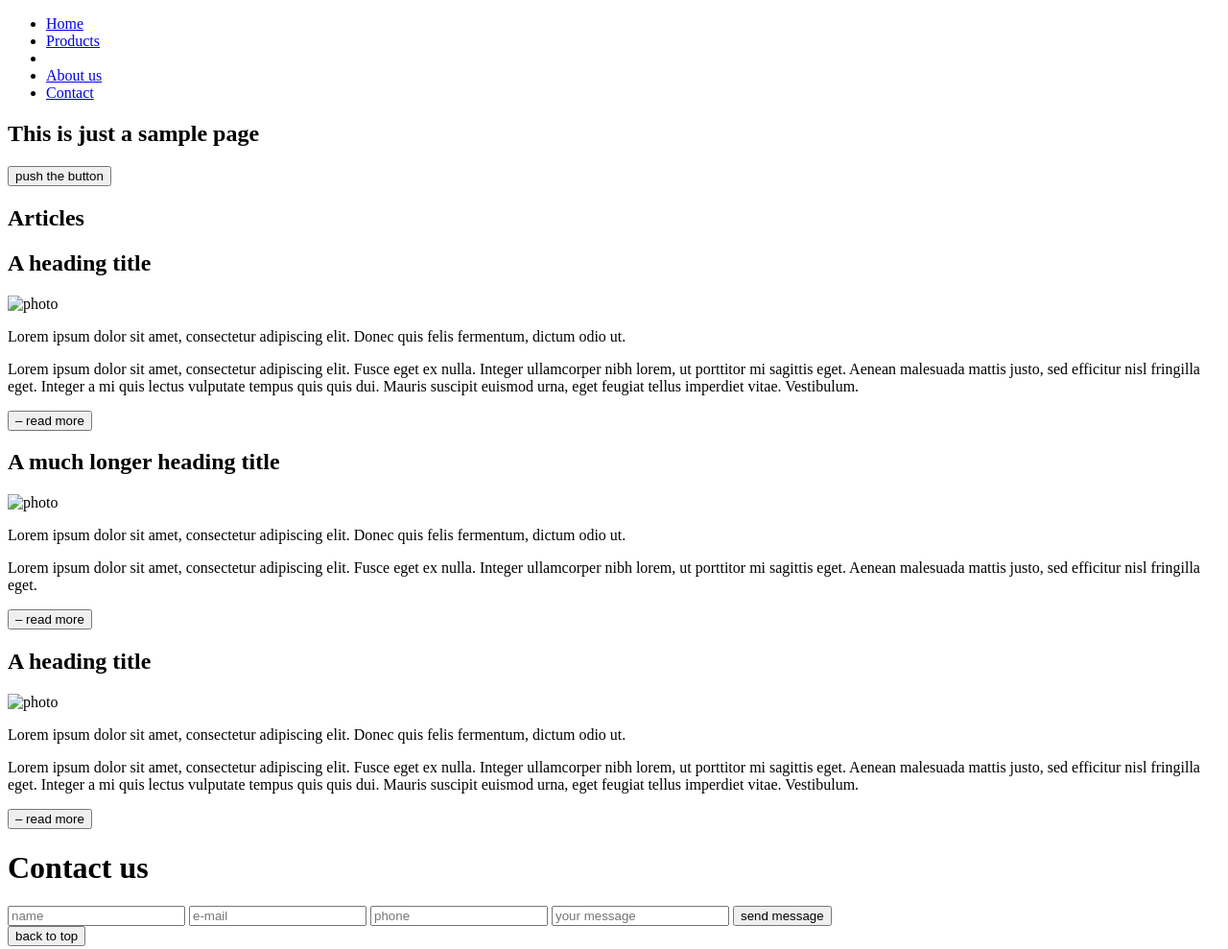
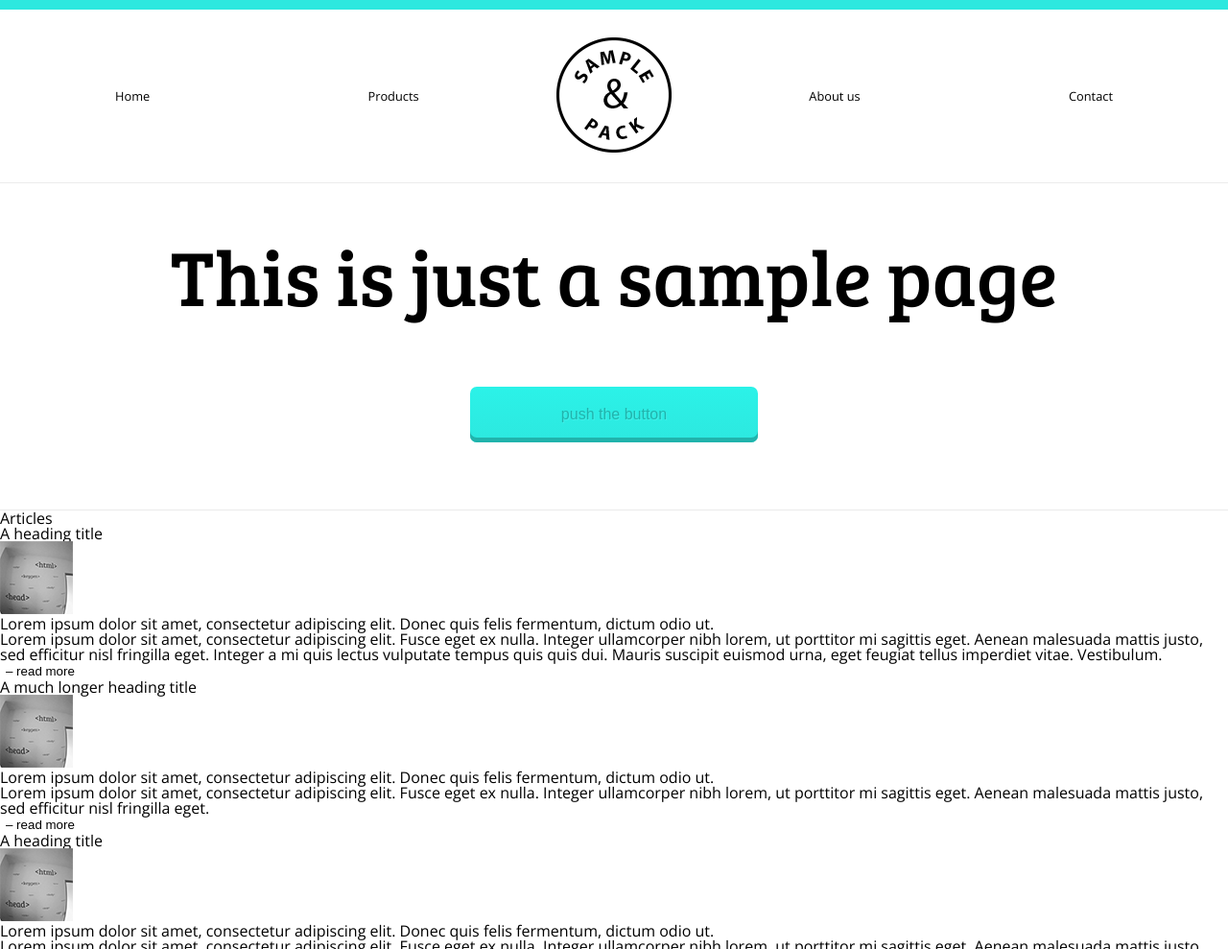
Before and after one commit to ilonabrzozowska/CCTestProject, a plain HTML site: page index.html in a window 1280 px wide. Shown: the top 989 px of the page at 96% size. Drawn offline with nearby package versions, Linux system fonts and the light colour scheme.

Commit message:
Added styles to header and hero sections, added images

```diff
--- a/index.html
+++ b/index.html
@@ -2,20 +2,25 @@
 <html>
     <head>
         <title>Sample Page</title>
+        <link rel="stylesheet" href="reset.css">
+        <link rel="stylesheet" href="style.css">
+        <meta name="viewport" content="width=device-width, initial-scale=1, maximum-scale=1">
+        <link href="//fonts.googleapis.com/css?family=Open+Sans" rel="stylesheet" type="text/css" />
+        <link href='https://fonts.googleapis.com/css?family=Bree+Serif' rel='stylesheet' type='text/css'>
     </head>
     <body>
         <header>
             <nav class="main-nav">
-                <ul>
-                    <li><a href="#">Home</a></li>
+                <ul class="navigation-menu">
+                    <li><a href="index.html">Home</a></li>
                     <li><a href="#">Products</a></li>
-                    <li><a href="#"></a></li>
+                    <li id="logo"><a href="index.html"><img src="images/logo.png"></a></li>
                     <li><a href="#">About us</a></li>
                     <li><a href="#">Contact</a></li>
                 </ul>
             </nav>
         </header>
-        <section>
+        <section class="hero-section">
             <h1>This is just a sample page</h1>
             <button type="button">push the button</button>
         </section>
@@ -23,21 +28,21 @@
             <h1>Articles</h1>
             <article>
                 <h2>A heading title</h2>
-                <img src="#" alt="photo">
+                <img src="images/photo.png" alt="photo">
                 <p>Lorem ipsum dolor sit amet, consectetur adipiscing elit. Donec quis felis fermentum, dictum odio ut.</p>
                 <p>Lorem ipsum dolor sit amet, consectetur adipiscing elit. Fusce eget ex nulla. Integer ullamcorper nibh lorem, ut porttitor mi sagittis eget. Aenean malesuada mattis justo, sed efficitur nisl fringilla eget. Integer a mi quis lectus vulputate tempus quis quis dui. Mauris suscipit euismod urna, eget feugiat tellus imperdiet vitae. Vestibulum.</p>
                 <button type="button">&ndash; read more</button>
             </article>
             <article>
                 <h2>A much longer heading title</h2>
-                <img src="#" alt="photo">
+                <img src="images/photo.png" alt="photo">
                 <p>Lorem ipsum dolor sit amet, consectetur adipiscing elit. Donec quis felis fermentum, dictum odio ut.</p>
                 <p>Lorem ipsum dolor sit amet, consectetur adipiscing elit. Fusce eget ex nulla. Integer ullamcorper nibh lorem, ut porttitor mi sagittis eget. Aenean malesuada mattis justo, sed efficitur nisl fringilla eget. </p>
                 <button type="button">&ndash; read more</button>
             </article>
             <article>
                 <h2>A heading title</h2>
-                <img src="#" alt="photo">
+                <img src="images/photo.png" alt="photo">
                 <p>Lorem ipsum dolor sit amet, consectetur adipiscing elit. Donec quis felis fermentum, dictum odio ut.</p>
                 <p>Lorem ipsum dolor sit amet, consectetur adipiscing elit. Fusce eget ex nulla. Integer ullamcorper nibh lorem, ut porttitor mi sagittis eget. Aenean malesuada mattis justo, sed efficitur nisl fringilla eget. Integer a mi quis lectus vulputate tempus quis quis dui. Mauris suscipit euismod urna, eget feugiat tellus imperdiet vitae. Vestibulum.</p>
                 <button type="button">&ndash; read more</button>
@@ -63,8 +68,8 @@
             </nav>
             <div>
                 <h3>Social links</h3>
-                <img src="#" alt="twitter">
-                <img src="#" alt="facebook">
+                <img src="images/twitter.png" alt="twitter">
+                <img src="images/facebook.png" alt="facebook">
             </div>
             <div>
                 <h3>Copyright</h3>
--- /dev/null
+++ b/reset.css
@@ -0,0 +1,48 @@
+html, body, div, span, applet, object, iframe,
+h1, h2, h3, h4, h5, h6, p, blockquote, pre,
+a, abbr, acronym, address, big, cite, code,
+del, dfn, em, img, ins, kbd, q, s, samp,
+small, strike, strong, sub, sup, tt, var,
+b, u, i, center,
+dl, dt, dd, ol, ul, li,
+fieldset, form, label, legend,
+table, caption, tbody, tfoot, thead, tr, th, td,
+article, aside, canvas, details, embed,
+figure, figcaption, footer, header, hgroup,
+menu, nav, output, ruby, section, summary,
+time, mark, audio, video {
+	margin: 0;
+	padding: 0;
+	border: 0;
+	font-size: 62.5%;
+	font: inherit;
+	vertical-align: baseline;
+    font-family: "Open Sans";
+}
+/* HTML5 display-role reset for older browsers */
+article, aside, details, figcaption, figure,
+footer, header, hgroup, menu, nav, section {
+	display: block;
+}
+body {
+	line-height: 1;
+}
+ol, ul {
+	list-style: none;
+}
+blockquote, q {
+	quotes: none;
+}
+blockquote:before, blockquote:after,
+q:before, q:after {
+	content: '';
+	content: none;
+}
+table {
+	border-collapse: collapse;
+	border-spacing: 0;
+}
+button {
+    border: 0;
+    background: 0;
+}
--- /dev/null
+++ b/style.css
@@ -0,0 +1,91 @@
+/* start header content
+   -------------------------------------------------------------------------- */
+
+header {
+    border-top: 10px solid #2de8df;
+    padding: 30px 0;
+    border-bottom: 1px solid #ebebeb;
+}
+
+.navigation-menu {
+    display:flex;
+    flex-direction: row;
+    flex-wrap: nowrap;
+    justify-content: space-between;
+    margin: 0 120px;
+}
+
+.navigation-menu > li {
+	height: 120px;
+    width: 120px;
+    display: flex;
+    align-items: center;
+    justify-content: center;
+}
+
+.navigation-menu > li:first-child {
+    justify-content: flex-start;
+}
+
+.navigation-menu > li:last-child {
+    justify-content: flex-end;
+}
+
+.navigation-menu > li > a {
+    text-decoration: none;
+    color: #000000;
+    font-size: 0.8em;
+}
+
+.navigation-menu > li > a:hover {
+    color: #e5e5e5;
+    position: relative;
+}
+
+.navigation-menu > li > a:hover::after {
+    content: '';
+    position: absolute;
+    width: 100%;
+    height: 0;
+    left: 0;
+    bottom: -25px;
+    border-bottom: 1px solid #2de8df;
+}
+
+.navigation-menu > li#logo a:hover::after {
+    border: 0;
+}
+
+/* start hero content
+   -------------------------------------------------------------------------- */
+
+.hero-section {
+	margin: 0 auto;
+    text-align: center;
+    border-bottom: 1px solid #ebebeb;
+    padding: 55px 0 70px 0;
+}
+
+.hero-section > h1 {
+	font-family: "Bree Serif";
+    font-size: 5.125em;
+    padding-bottom: 75px;
+}
+
+.hero-section > button {
+	padding: 20px;
+    width: 300px;
+    background: linear-gradient(to bottom, #2bf2e8 0%, #2de8df 100%);
+    border-radius: 7px;
+    box-shadow: inset 0 -5px 0px 0 #21b3ac;
+    color: #21b3ac;
+    text-shadow: 1px 1px #44eee7;
+    font-size: 1em;
+}
+
+.hero-section > button:hover {
+	box-shadow: inset 0px 2px 3px 1px #21b3ac;
+    border: 0;
+    padding: 22px 0 18px 0;
+    background: #2de8df;
+}
```
Also changed, not shown: images/facebook.png (added), images/logo.png (added), images/photo.png (added), images/twitter.png (added).
